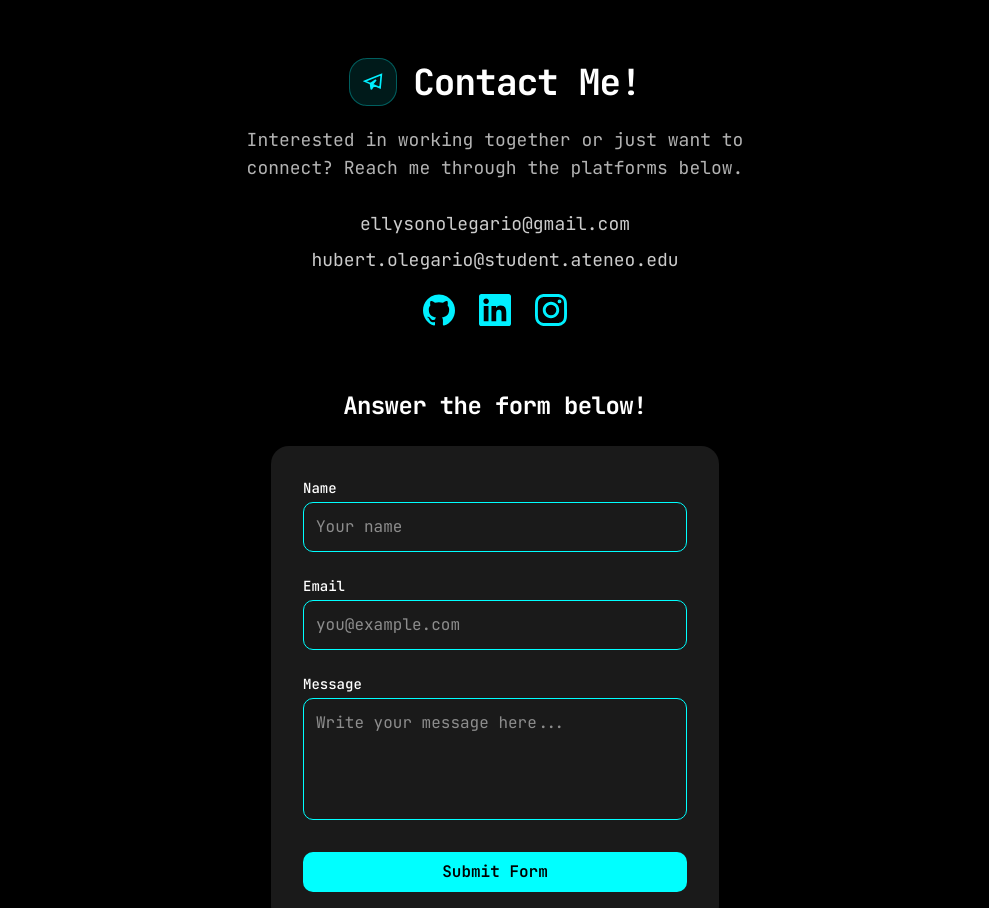
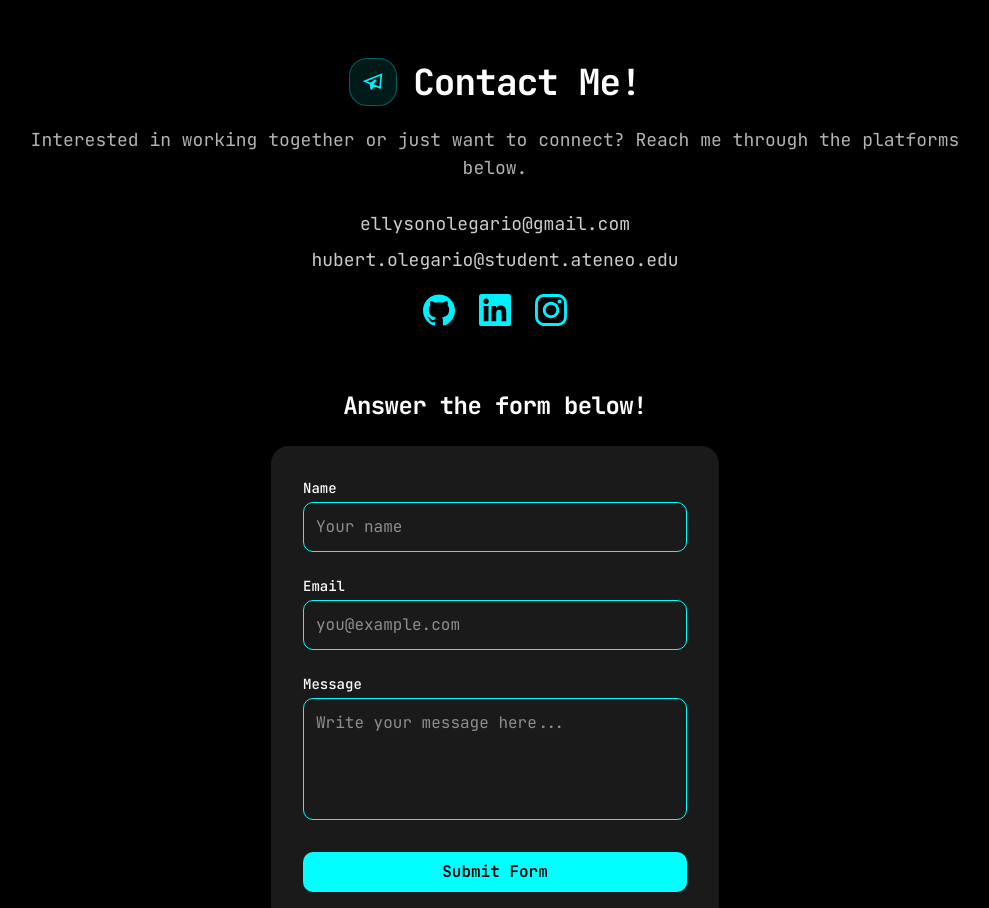
Before and after one commit to ellyyy-son/portfolio, a Next.js app: page / in a window 1280 px wide. Shown: the part 4780-5688 px from the top of the page, without its empty margins (145-1134 px from the left). Built offline with nearby package versions, Linux system fonts and the light colour scheme.

Commit message:
Update page.tsx

```diff
--- a/app/page.tsx
+++ b/app/page.tsx
@@ -746,7 +746,7 @@ export default function Home() {
                 />
 
 
-                <p className="max-w-xl text-sm text-white/70 lg:text-lg">
+                <p className="text-sm text-white/70 lg:text-lg">
                   Interested in working together or just want to
                   connect? Reach me through the platforms below.
                 </p>
```
